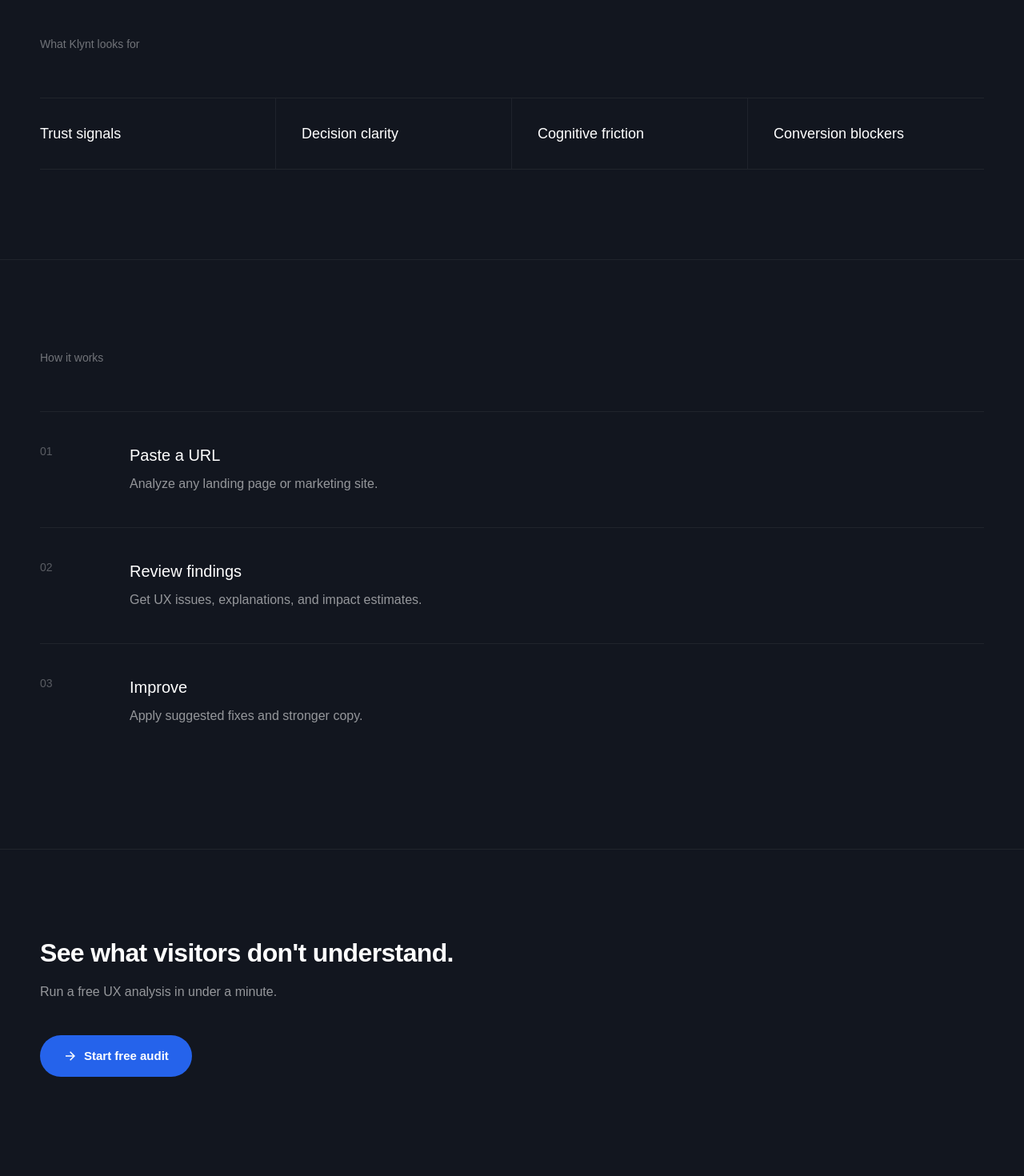
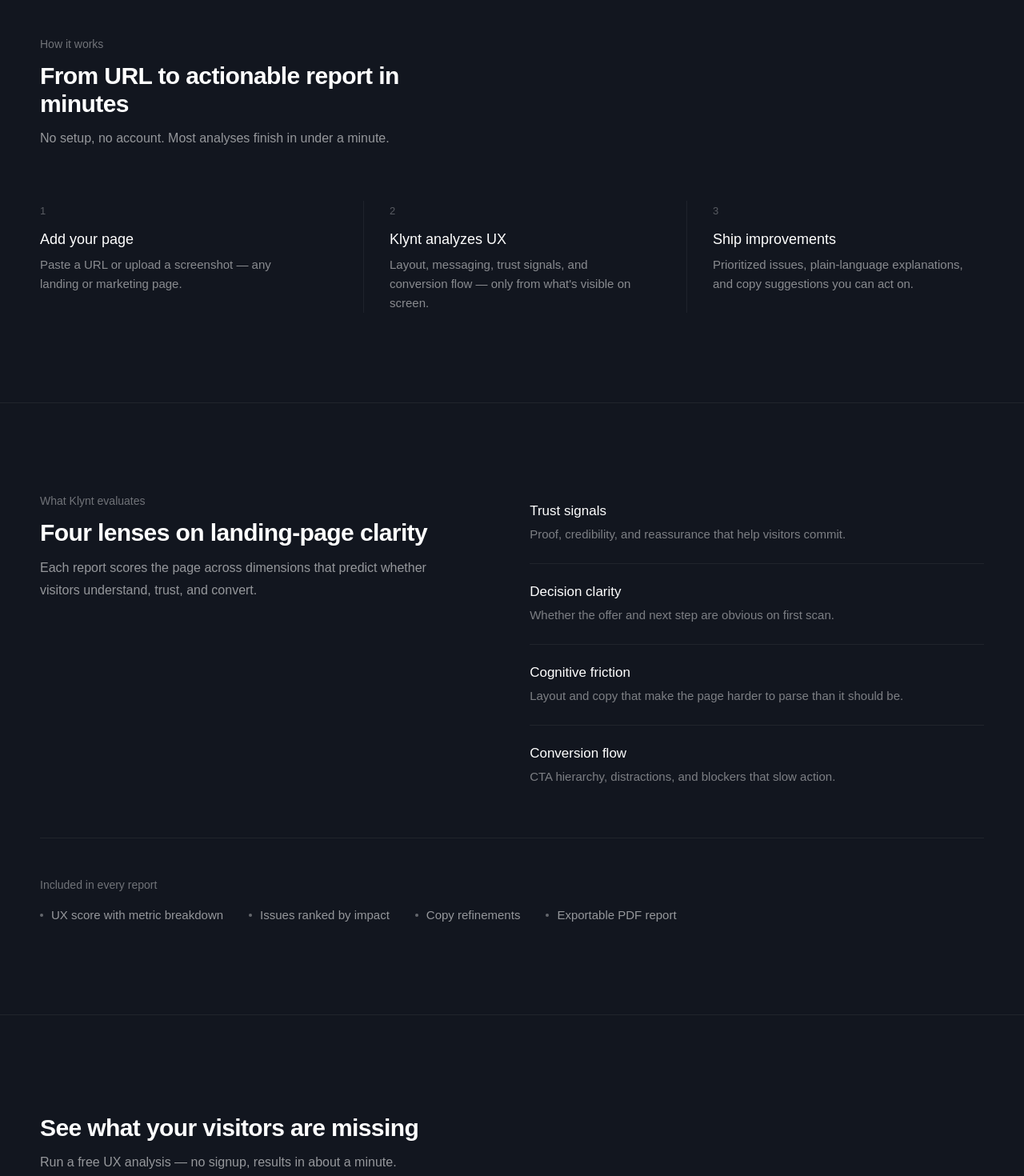
Before and after one commit to samarenkovdmitry/Klynt, a Next.js app: page / in a window 1280 px wide. Shown: the part 740-2210 px from the top of the page at 80% size. Built offline with nearby package versions, Linux system fonts and the light colour scheme; no server answers; a web font is replaced by a local one.

Commit message:
Landing test

```diff
--- a/components/landing-test/FigmaLandingPage.tsx
+++ b/components/landing-test/FigmaLandingPage.tsx
@@ -1,14 +1,14 @@
 import { LandingTestCtaSection } from "@/components/landing-test/LandingTestCtaSection";
 import { LandingTestHero } from "@/components/landing-test/LandingTestHero";
 import { LandingTestHowItWorks } from "@/components/landing-test/LandingTestHowItWorks";
-import { LandingTestLooksFor } from "@/components/landing-test/LandingTestLooksFor";
+import { LandingTestReportScope } from "@/components/landing-test/LandingTestReportScope";
 
 export function FigmaLandingPage() {
   return (
     <main className="overflow-hidden bg-[#12161F] text-white">
       <LandingTestHero />
-      <LandingTestLooksFor />
       <LandingTestHowItWorks />
+      <LandingTestReportScope />
       <LandingTestCtaSection />
     </main>
   );
--- a/components/landing-test/LandingTestCtaSection.tsx
+++ b/components/landing-test/LandingTestCtaSection.tsx
@@ -1,35 +1,42 @@
+import Link from "next/link";
 import { RiArrowRightLine } from "@remixicon/react";
 
 import { Button } from "@/components/ui/Button";
+import { DEMO_REPORT_PATH } from "@/lib/demo-report";
 
 import {
-  EDITORIAL_BODY,
-  EDITORIAL_BUTTON_CLASS,
-  EDITORIAL_CONTAINER,
-  EDITORIAL_HEADING,
-  EDITORIAL_SECTION,
-} from "./landingEditorialStyles";
+  LANDING_BUTTON,
+  LANDING_CONTAINER,
+  LANDING_LEAD,
+  LANDING_LINK,
+  LANDING_SECTION,
+  LANDING_TITLE,
+} from "./landingPageStyles";
 
 export function LandingTestCtaSection() {
   return (
-    <section className={`${EDITORIAL_SECTION} pb-24 md:pb-32`}>
-      <div className={`${EDITORIAL_CONTAINER} max-w-[640px]`}>
-        <h2 className={EDITORIAL_HEADING}>
-          See what visitors don&apos;t understand.
-        </h2>
-        <p className={`mt-4 ${EDITORIAL_BODY}`}>
-          Run a free UX analysis in under a minute.
+    <section className={`${LANDING_SECTION} pb-24 md:pb-32`}>
+      <div className={LANDING_CONTAINER}>
+        <div className="max-w-[560px]">
+          <h2 className={`${LANDING_TITLE} mt-0`}>See what your visitors are missing</h2>
+          <p className={LANDING_LEAD}>
+            Run a free UX analysis — no signup, results in about a minute.
           </p>
 
-        <div className="mt-8 md:mt-10">
+          <div className="mt-8 flex flex-col items-start gap-4 sm:flex-row sm:items-center sm:gap-5 md:mt-10">
             <Button
               href="/analyze"
               icon={<RiArrowRightLine size={18} aria-hidden />}
               fullWidth={false}
-            className={EDITORIAL_BUTTON_CLASS}
+              className={LANDING_BUTTON}
             >
               Start free audit
             </Button>
+
+            <Link href={DEMO_REPORT_PATH} className={LANDING_LINK}>
+              View sample report
+            </Link>
+          </div>
         </div>
       </div>
     </section>
--- a/components/landing-test/LandingTestHowItWorks.tsx
+++ b/components/landing-test/LandingTestHowItWorks.tsx
@@ -1,58 +1,57 @@
 import {
-  EDITORIAL_BODY,
-  EDITORIAL_CONTAINER,
-  EDITORIAL_LABEL,
-  EDITORIAL_SECTION,
-} from "./landingEditorialStyles";
+  LANDING_CONTAINER,
+  LANDING_EYEBROW,
+  LANDING_LEAD,
+  LANDING_SECTION,
+  LANDING_TITLE,
+} from "./landingPageStyles";
 
 const STEPS = [
   {
-    number: "01",
-    title: "Paste a URL",
-    description: "Analyze any landing page or marketing site.",
+    step: "1",
+    title: "Add your page",
+    description: "Paste a URL or upload a screenshot — any landing or marketing page.",
   },
   {
-    number: "02",
-    title: "Review findings",
-    description: "Get UX issues, explanations, and impact estimates.",
+    step: "2",
+    title: "Klynt analyzes UX",
+    description:
+      "Layout, messaging, trust signals, and conversion flow — only from what's visible on screen.",
   },
   {
-    number: "03",
-    title: "Improve",
-    description: "Apply suggested fixes and stronger copy.",
+    step: "3",
+    title: "Ship improvements",
+    description:
+      "Prioritized issues, plain-language explanations, and copy suggestions you can act on.",
   },
 ] as const;
 
 export function LandingTestHowItWorks() {
   return (
-    <section className={EDITORIAL_SECTION} aria-labelledby="how-it-works-heading">
-      <div className={EDITORIAL_CONTAINER}>
-        <p className={EDITORIAL_LABEL}>How it works</p>
-        <h2 id="how-it-works-heading" className="sr-only">
-          How it works
+    <section className={LANDING_SECTION} aria-labelledby="how-heading">
+      <div className={LANDING_CONTAINER}>
+        <p className={LANDING_EYEBROW}>How it works</p>
+        <h2 id="how-heading" className={LANDING_TITLE}>
+          From URL to actionable report in minutes
         </h2>
+        <p className={LANDING_LEAD}>No setup, no account. Most analyses finish in under a minute.</p>
 
-        <ol className="mt-10 lg:mt-14">
-          {STEPS.map((step, index) => (
+        <ol className="mt-12 grid grid-cols-1 gap-0 lg:mt-16 lg:grid-cols-3 lg:gap-8">
+          {STEPS.map((item, index) => (
             <li
-              key={step.number}
+              key={item.step}
               className={[
-                "grid grid-cols-[auto_1fr] gap-x-6 gap-y-2 border-t border-white/[0.06] py-8 md:grid-cols-[72px_1fr] md:gap-x-10 md:py-10",
-                index === STEPS.length - 1 ? "pb-0" : "",
+                "relative border-t border-white/[0.06] py-8 lg:border-t-0 lg:py-0",
+                index > 0 ? "lg:border-l lg:border-white/[0.06] lg:pl-8" : "",
               ].join(" ")}
             >
-              <span
-                className="pt-0.5 text-[13px] font-medium tabular-nums leading-none text-white/30 md:text-[14px]"
-                aria-hidden
-              >
-                {step.number}
-              </span>
-              <div>
-                <h3 className="text-[18px] font-medium leading-[24px] text-white md:text-[20px] md:leading-[28px]">
-                  {step.title}
-                </h3>
-                <p className={`mt-2 max-w-[480px] ${EDITORIAL_BODY}`}>{step.description}</p>
-              </div>
+              <span className="text-[13px] font-medium tabular-nums text-white/30">{item.step}</span>
+              <h3 className="mt-3 text-[17px] font-medium leading-[24px] text-white md:text-[18px]">
+                {item.title}
+              </h3>
+              <p className="mt-2 max-w-[320px] text-[14px] leading-[22px] text-white/50 md:text-[15px] md:leading-[24px]">
+                {item.description}
+              </p>
             </li>
           ))}
         </ol>
--- a/components/landing-test/LandingTestLooksFor.tsx
+++ /dev/null
@@ -1,34 +0,0 @@
-import {
-  EDITORIAL_CONTAINER,
-  EDITORIAL_LABEL,
-  EDITORIAL_SECTION,
-} from "./landingEditorialStyles";
-
-const LOOKS_FOR = [
-  "Trust signals",
-  "Decision clarity",
-  "Cognitive friction",
-  "Conversion blockers",
-] as const;
-
-export function LandingTestLooksFor() {
-  return (
-    <section className={EDITORIAL_SECTION} aria-labelledby="looks-for-heading">
-      <div className={EDITORIAL_CONTAINER}>
-        <p id="looks-for-heading" className={EDITORIAL_LABEL}>
-          What Klynt looks for
-        </p>
-
-        <ul className="mt-10 grid grid-cols-1 divide-y divide-white/[0.06] border-y border-white/[0.06] lg:mt-14 lg:grid-cols-4 lg:divide-x lg:divide-y-0">
-          {LOOKS_FOR.map((item) => (
-            <li key={item} className="py-6 lg:px-8 lg:py-8 lg:first:pl-0 lg:last:pr-0">
-              <p className="text-[17px] font-medium leading-[24px] text-white md:text-[18px]">
-                {item}
-              </p>
-            </li>
-          ))}
-        </ul>
-      </div>
-    </section>
-  );
-}
--- /dev/null
+++ b/components/landing-test/LandingTestReportScope.tsx
@@ -0,0 +1,82 @@
+import {
+  LANDING_CONTAINER,
+  LANDING_EYEBROW,
+  LANDING_LEAD,
+  LANDING_SECTION,
+  LANDING_TITLE,
+} from "./landingPageStyles";
+
+const DIMENSIONS = [
+  {
+    title: "Trust signals",
+    description: "Proof, credibility, and reassurance that help visitors commit.",
+  },
+  {
+    title: "Decision clarity",
+    description: "Whether the offer and next step are obvious on first scan.",
+  },
+  {
+    title: "Cognitive friction",
+    description: "Layout and copy that make the page harder to parse than it should be.",
+  },
+  {
+    title: "Conversion flow",
+    description: "CTA hierarchy, distractions, and blockers that slow action.",
+  },
+] as const;
+
+const DELIVERABLES = [
+  "UX score with metric breakdown",
+  "Issues ranked by impact",
+  "Copy refinements",
+  "Exportable PDF report",
+] as const;
+
+export function LandingTestReportScope() {
+  return (
+    <section className={LANDING_SECTION} aria-labelledby="scope-heading">
+      <div className={LANDING_CONTAINER}>
+        <div className="lg:grid lg:grid-cols-[minmax(0,1fr)_minmax(0,1.1fr)] lg:gap-16 xl:gap-24">
+          <div>
+            <p className={LANDING_EYEBROW}>What Klynt evaluates</p>
+            <h2 id="scope-heading" className={LANDING_TITLE}>
+              Four lenses on landing-page clarity
+            </h2>
+            <p className={LANDING_LEAD}>
+              Each report scores the page across dimensions that predict whether visitors
+              understand, trust, and convert.
+            </p>
+          </div>
+
+          <ul className="mt-10 divide-y divide-white/[0.06] border-y border-white/[0.06] lg:mt-3 lg:border-y-0 lg:divide-y-0">
+            {DIMENSIONS.map((item) => (
+              <li
+                key={item.title}
+                className="py-5 first:pt-0 last:pb-0 lg:border-t lg:border-white/[0.06] lg:py-6 lg:first:border-t-0"
+              >
+                <p className="text-[16px] font-medium leading-[22px] text-white md:text-[17px]">
+                  {item.title}
+                </p>
+                <p className="mt-1.5 text-[14px] leading-[22px] text-white/45 md:text-[15px] md:leading-[24px]">
+                  {item.description}
+                </p>
+              </li>
+            ))}
+          </ul>
+        </div>
+
+        <div className="mt-14 border-t border-white/[0.06] pt-10 md:mt-16 md:pt-12">
+          <p className={LANDING_EYEBROW}>Included in every report</p>
+          <ul className="mt-4 flex flex-col gap-2.5 sm:flex-row sm:flex-wrap sm:gap-x-8 sm:gap-y-2">
+            {DELIVERABLES.map((item) => (
+              <li key={item} className="flex items-center gap-2.5 text-[14px] text-white/55 md:text-[15px]">
+                <span className="h-1 w-1 shrink-0 rounded-full bg-white/35" aria-hidden />
+                {item}
+              </li>
+            ))}
+          </ul>
+        </div>
+      </div>
+    </section>
+  );
+}
--- a/components/landing-test/landingEditorialStyles.ts
+++ /dev/null
@@ -1,14 +0,0 @@
-export const EDITORIAL_SECTION =
-  "border-t border-white/[0.06] px-5 py-20 md:px-6 md:py-28";
-
-export const EDITORIAL_CONTAINER = "mx-auto max-w-[1180px]";
-
-export const EDITORIAL_LABEL = "text-[13px] font-medium text-white/40 md:text-[14px]";
-
-export const EDITORIAL_HEADING =
-  "max-w-[640px] text-[28px] font-semibold leading-[1.12] tracking-[-0.02em] text-white md:text-[32px]";
-
-export const EDITORIAL_BODY = "text-[15px] leading-[26px] text-white/55 md:text-[16px] md:leading-[28px]";
-
-export const EDITORIAL_BUTTON_CLASS =
-  "!h-[52px] !min-h-[52px] !rounded-full !px-7 !text-[15px] !font-semibold";
--- /dev/null
+++ b/components/landing-test/landingPageStyles.ts
@@ -0,0 +1,20 @@
+export const LANDING_DARK = "#12161F";
+
+export const LANDING_SECTION =
+  "border-t border-white/[0.06] px-5 py-20 md:px-6 md:py-28";
+
+export const LANDING_CONTAINER = "mx-auto max-w-[1180px]";
+
+export const LANDING_EYEBROW = "text-[13px] font-medium text-white/40 md:text-[14px]";
+
+export const LANDING_TITLE =
+  "mt-3 max-w-[520px] text-[26px] font-semibold leading-[1.15] tracking-[-0.02em] text-white md:text-[30px]";
+
+export const LANDING_LEAD =
+  "mt-3 max-w-[540px] text-[15px] leading-[26px] text-white/55 md:text-[16px] md:leading-[28px]";
+
+export const LANDING_BUTTON =
+  "!h-[52px] !min-h-[52px] !rounded-full !px-7 !text-[15px] !font-semibold";
+
+export const LANDING_LINK =
+  "text-[14px] font-medium text-white/50 underline-offset-4 transition hover:text-white/80 hover:underline";
```
Lines whose indentation alone changed are shown as unchanged.
